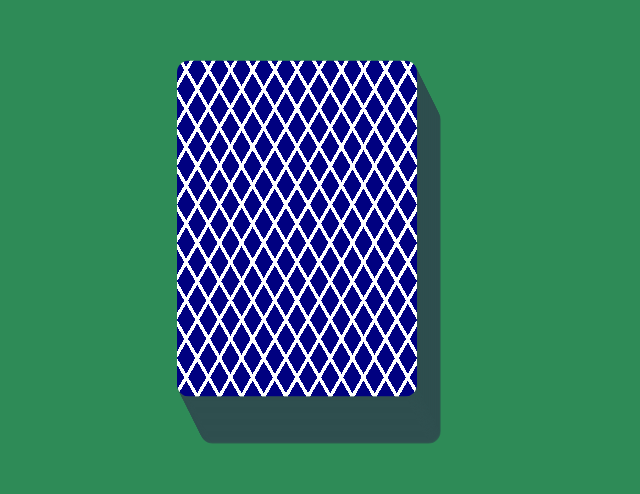
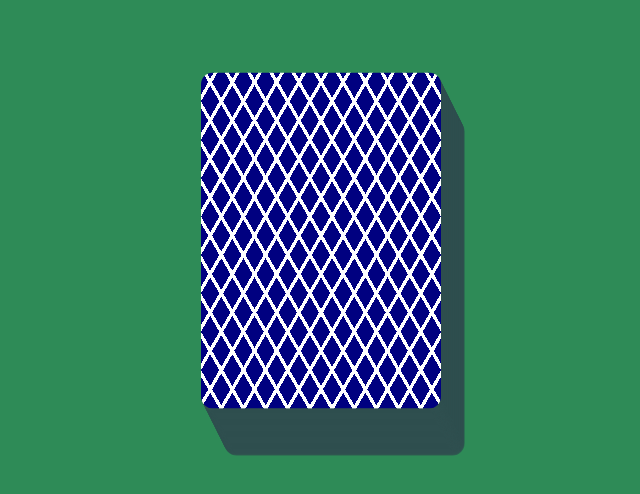
Before and after one commit to kangasta/pakka-old, a React (Create React App) app: page / in a window 1280 px wide. Shown: the part 142-636 px from the top of the page, without its empty margins (319-959 px from the left). Built offline with nearby package versions, Linux system fonts and the light colour scheme.

Commit message:
Fix deck sizing.

```diff
--- a/src/Deck.css
+++ b/src/Deck.css
@@ -1,5 +1,7 @@
 .deck {
 	position: relative;
-	width: 6em;
-	height: 8em;
+	width: 5em;
+	height: 7em;
+	margin: 0.5em;
+	margin-bottom: 1em;
 }
```
